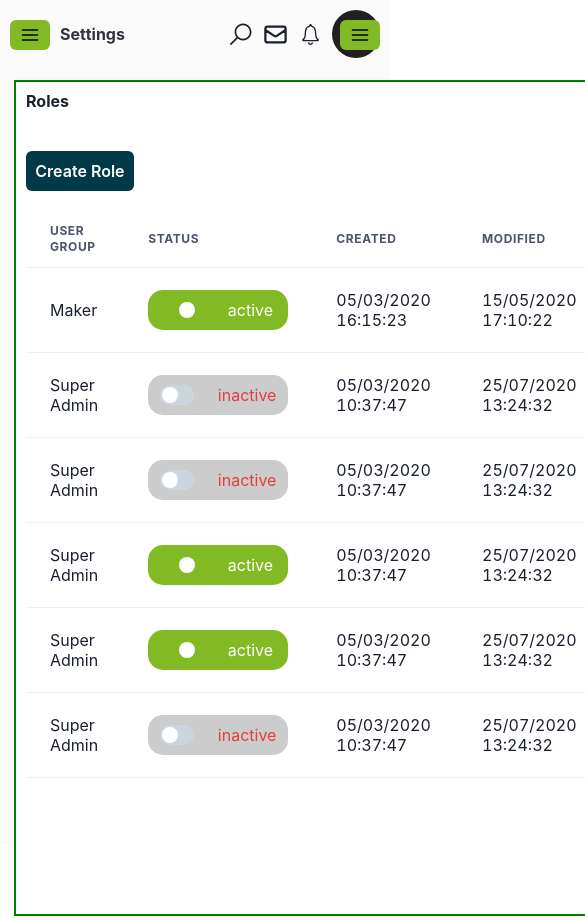
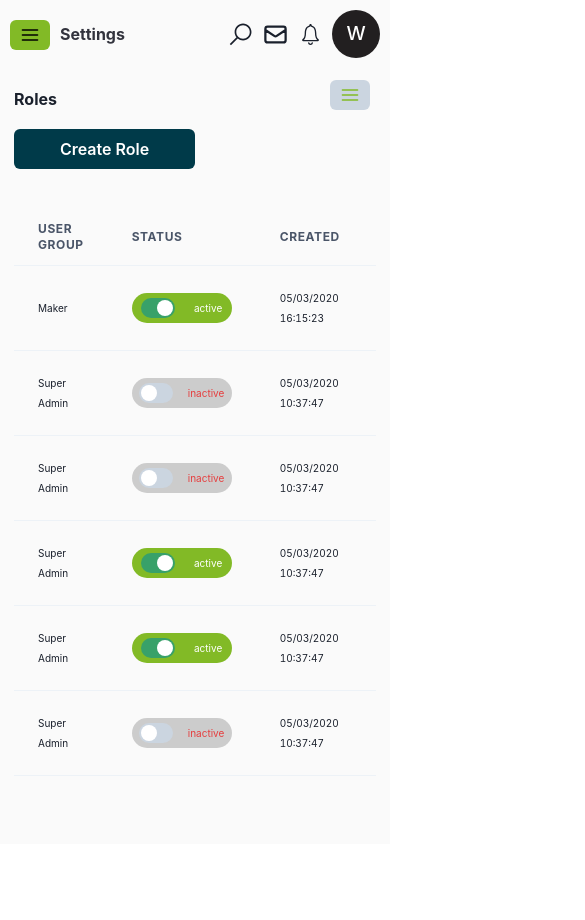
Before and after one commit to SIMONKAMAU21/KCB-portal, a React (Vite) app: page /settings/roles in a window 390 px wide. Shown: the top 920 px of the page, 585 px wide, since content can reach past the window. Built offline with nearby package versions, Linux system fonts and the light colour scheme.

Commit message:
responsive on role page

```diff
--- a/src/pages/Settings/Setting.jsx
+++ b/src/pages/Settings/Setting.jsx
@@ -7,28 +7,28 @@ import Leftsidebar from "./SettingSideBar/Settingnavigation";
 
 const Setting = () => {
   const [isOpen, setIsOpen] = useState(false);
-  const displayMode = useBreakpointValue({ base: "none", md: "block" });
+  const displayMode = useBreakpointValue({ base: "block", md: "none" });
 
   return (
     <PageWrapper>
       <HStack w="full" align="stretch">
-        <Box flex={{ base: 1, md: 8 }} h="100vh" p={{ base: 1, md: 8 }}>
+        <Box flex={{ base: 2, md: 8 }} w={{base:"100%"}}  h="100vh" p={{ base: 1, md: 8 }}>
           <Outlet />
         </Box>
 
-        <Box  border={"2px solid teal"}>
+        <Box >
           <Leftsidebar isOpen={isOpen} setIsOpen={setIsOpen} />
         </Box>
       </HStack>
 
       <IconButton
         icon={isOpen ? <CloseIcon boxSize="20px" /> : <HamburgerIcon boxSize="20px" />}
-        display={{ base: "block", md: "none" }}
+        display={displayMode}
         position="fixed"
-        top="20px"
-        right="10px"
-        color="black"
-        bg="#82BA26"
+        top="80px"
+        right="20px"
+        color="#82BA26"
+        bg="gray.300"
         w="30px"
         h="30px"
         onClick={() => setIsOpen(!isOpen)}
--- a/src/pages/Settings/SettingPages/Generalinfo.jsx
+++ b/src/pages/Settings/SettingPages/Generalinfo.jsx
@@ -28,7 +28,7 @@ const Generalinfo = () => {
     color: "black.500",
   };
   const select = {
-    height: "60px",
+    height: "40px",
   };
 
   const formWidth = useBreakpointValue({ base: "100%", md: "70%" });
@@ -56,9 +56,10 @@ const Generalinfo = () => {
       </HStack>
 
       <Box p={2} borderRadius="lg" w={formWidth}>
+
         <VStack spacing={2}>
           <FormControl id="username">
-            <FormLabel color={color.color}>Username</FormLabel>
+            <FormLabel color={color.color}fontSize={{base:"small",md:"md"}}>Username</FormLabel>
             <Input
               placeholder="Username"
               value={name}
@@ -66,10 +67,10 @@ const Generalinfo = () => {
               height={select.height}
             />
           </FormControl>
-          <HStack w={"100%"} flexWrap="wrap" spacing={4}>
+          <HStack w={"100%"} flexWrap="wrap" spacing={{base:"0",md:"2"}}  >
             <VStack flex={2} minW="250px">
               <FormControl id="email">
-                <FormLabel color={color.color}>Email</FormLabel>
+                <FormLabel color={color.color} fontSize={{base:"small",md:"md"}}>Email</FormLabel>
                 <Input
                   type="email"
                   placeholder="Enter your email"
@@ -78,8 +79,8 @@ const Generalinfo = () => {
               </FormControl>
 
               <FormControl id="language" h={"150px"}>
-                <FormLabel color={color.color}>Language</FormLabel>
-                <Select defaultValue="English" h={"60px"}>
+                <FormLabel color={color.color} fontSize={{base:"small",md:"md"}}>Language</FormLabel>
+                <Select defaultValue="English"  h={{base:"40px",md:"60px"}}>
                   {languages.map((language, index) => (
                     <option key={index} value={language}>
                       {language}
@@ -91,7 +92,7 @@ const Generalinfo = () => {
             <Spacer display={{ base: "none", md: "block" }} />
             <VStack flex={2} minW="250px">
               <FormControl id="phone">
-                <FormLabel color={color.color}>Phone</FormLabel>
+                <FormLabel color={color.color} fontSize={{base:"small",md:"md"}}>Phone</FormLabel>
                 <Input
                   type="tel"
                   placeholder="Enter phone number"
@@ -99,7 +100,7 @@ const Generalinfo = () => {
                 />
               </FormControl>
               <FormControl id="createdBy" h={"150px"}>
-                <FormLabel color={color.color} fontSize={"small"}>
+                <FormLabel color={color.color} fontSize={{base:"small",md:"md"}}>
                   Created by
                 </FormLabel>
                 <Select defaultValue="System" isReadOnly h={select.height}>
@@ -113,7 +114,7 @@ const Generalinfo = () => {
             </VStack>
           </HStack>
 
-          <HStack w={"100%"} flexWrap="wrap" spacing={4}>
+          <HStack w={"100%"} flexWrap="wrap" spacing={4}  >
             <Button backgroundColor="#82BA26" color={"white"}>
               Update Settings
             </Button>
--- a/src/pages/Settings/SettingPages/Roles.jsx
+++ b/src/pages/Settings/SettingPages/Roles.jsx
@@ -11,7 +11,8 @@ import {
   Td,
   Switch,
   IconButton,
-  useBreakpointValue
+  useBreakpointValue,
+  Stack,
 } from "@chakra-ui/react";
 import { EditIcon } from "@chakra-ui/icons";
 import { useNavigate } from "react-router-dom";
@@ -56,10 +57,11 @@ const Roles = () => {
     },
   ]);
 
-const navigate = useNavigate()
-const handleCreateRole= () =>{
-  navigate('/role/Createrole')
-}
+  const navigate = useNavigate();
+  const handleCreateRole = () => {
+    navigate("/role/Createrole");
+  };
+
   const toggleStatus = (index) => {
     setRoles((prevRoles) =>
       prevRoles.map((role, i) =>
@@ -72,19 +74,34 @@ const handleCreateRole= () =>{
       )
     );
   };
-  const formWidth = useBreakpointValue({ base: "100%", md: "100%" });
+
+  const buttonWidth = useBreakpointValue({ base: "50%", md: "20%" });
 
   return (
-      <Box height="100%" ml="10px"       w={{base:"100%",md:"88%" }}
-      bg="white" border={"2px solid green"} p="10px">
-        <Heading as="h5" size="sm">
+    <Box
+      height="100%"
+      ml={{ base: "0", md: "10px" }}
+      w={{ base: "100%", md: "88%" }}
+      flex={2}
+      p="10px"
+      fontSize={{base:"10px",md:"18px"}}
+    >
+      <Heading as="h5" size="sm" mb={{ base: "20px", md: "40px" }}>
         Roles
       </Heading>
-        <Button mt="40px" bg="#003A49" color="white" w="15%" onClick={handleCreateRole}>
+      <Button
+        bg="#003A49"
+        color="white"
+        w={buttonWidth}
+        onClick={handleCreateRole}
+        mb={{ base: "20px", md: "0" }}
+      >
         Create Role
       </Button>
-        <Table variant="simple" mt="20px" >
-          <Thead>
+
+     <Box  w={{base:"100%"}}  overflow={"scroll"}>
+     <Table  variant="simple" mt="20px"  size={{base:"md"}}>
+        <Thead >
           <Tr>
             <Th>User Group</Th>
             <Th>Status</Th>
@@ -99,19 +116,21 @@ const handleCreateRole= () =>{
               <Td>{role.name}</Td>
               <Td>
                 <Box
-                    h="40px"
-                    w="140px"
+                  h={{base:"30px"}}
+                  w={{base:"100px",md:""}}
                   borderRadius="15px"
-                    backgroundColor={role.status === "Active" ? "#82BA26" : "#ccc"}
+                  backgroundColor={
+                    role.status === "Active" ? "#82BA26" : "#ccc"
+                  }
+                  display="flex"
                   alignItems="center"
-                    display="flex"
                   color={role.status === "Active" ? "white" : "red.500"}
                   justifyContent="space-around"
                 >
                   <Switch
                     isChecked={role.status === "Active"}
                     onChange={() => toggleStatus(index)}
-                      colorScheme="#82BA26"
+                    colorScheme="green"
                   />
                   {role.status.toLowerCase()}
                 </Box>
@@ -124,6 +143,7 @@ const handleCreateRole= () =>{
                   aria-label="Edit Role"
                   icon={<EditIcon />}
                   size="sm"
+                  ml={2}
                 />
               </Td>
             </Tr>
@@ -131,6 +151,7 @@ const handleCreateRole= () =>{
         </Tbody>
       </Table>
      </Box>
+    </Box>
   );
 };
 
```
Lines whose indentation alone changed are shown as unchanged.
